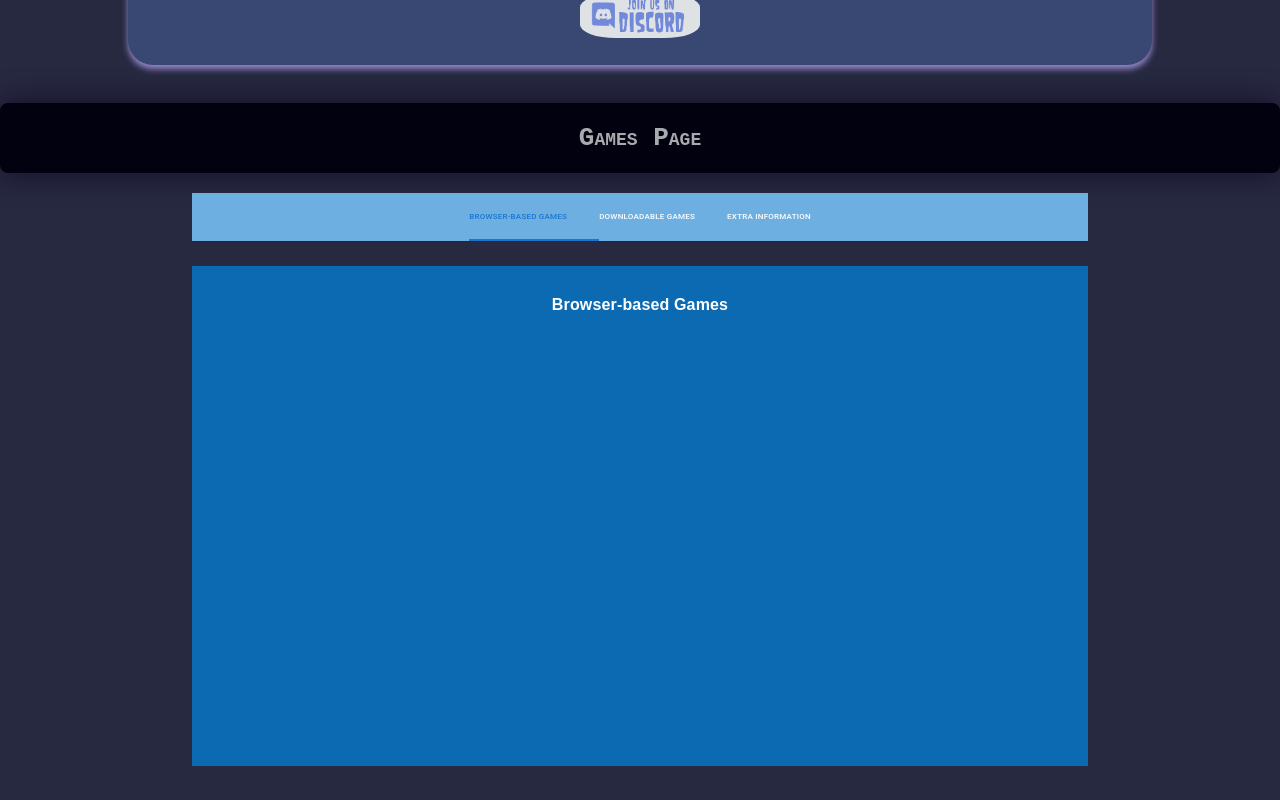
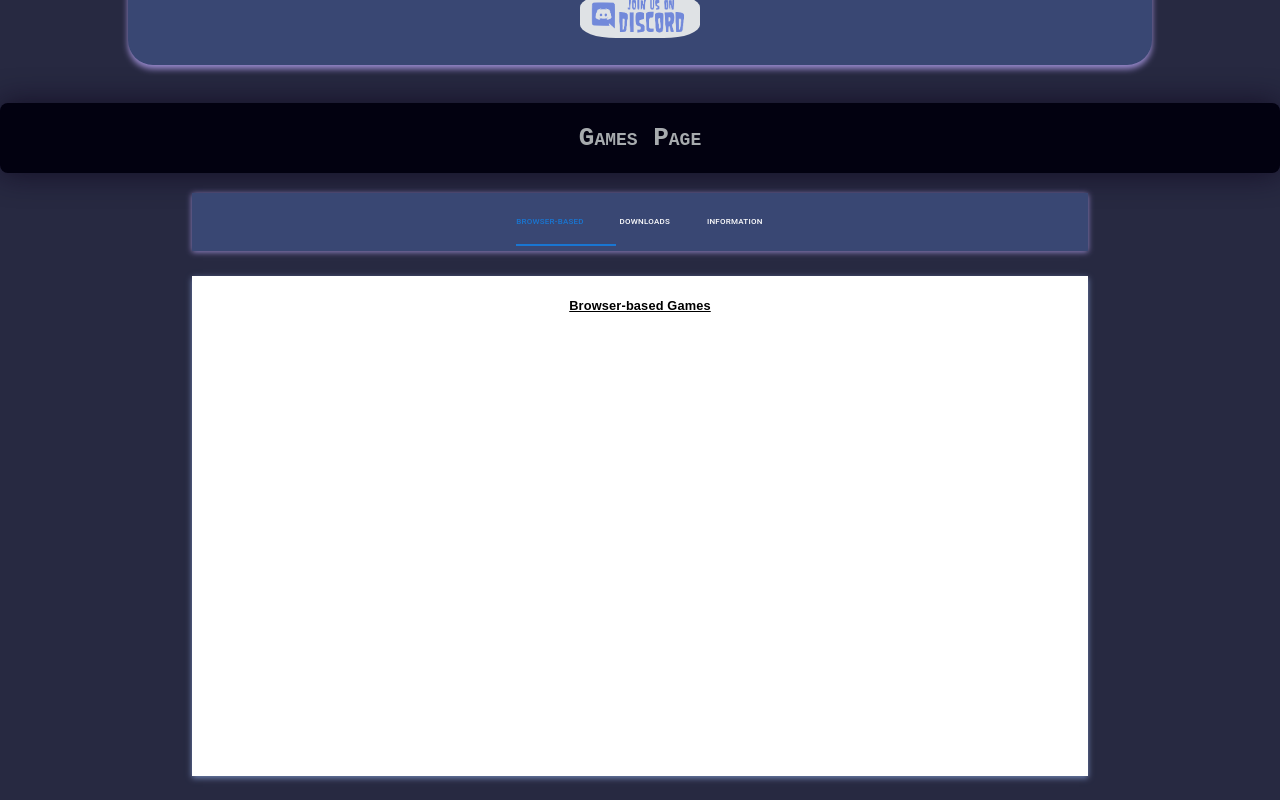
Before and after one commit to bryceberwald/Berz, a React (Create React App) app in the folder client/: page /games in a window 1280 px wide. Shown: the part 488-1288 px from the top of the page. Built offline with nearby package versions, Linux system fonts and the light colour scheme; a web font is replaced by a local one.

Commit message:
A few updates to the styling for the GamesPage.

```diff
--- a/client/src/pages/GamesPage/GamesPage.css
+++ b/client/src/pages/GamesPage/GamesPage.css
@@ -1,11 +1,3 @@
-.top-games-container {
-  padding: 20px;
-  background-color: #fff;
-  border-radius: 8px;
-  box-shadow: 0 0 10px rgba(0, 0, 0, 0.1);
-  margin-top: 20px;
-}
-
 .games-container h3 {
   text-align: center;
   padding: 2%;
@@ -29,21 +21,12 @@
   font-variant: small-caps;
 }
 
-.games-wrapper {
-  display: flex;
-  justify-content: space-around;
-  width: 100%;
-  flex-wrap: wrap;
-}
-
-.Game {
-  width: calc(33.33% - 10px);
-  margin-bottom: 20px;
-}
-
-.GameLabel {
-  text-align: center;
-  color: aliceblue;
+.top-games-container {
+  padding: 20px;
+  background-color: #fff;
+  border-radius: 8px;
+  box-shadow: 0 0 10px rgba(0, 0, 0, 0.1);
+  margin-top: 20px;
 }
 
 /* Styling for the tabs */
@@ -51,57 +34,26 @@
 .MuiTabs-root {
   width: 100%;
   margin: 0 auto;
-  background-color: #6dafe1;
-}
-
-.MuiTab-root {
-  min-width: auto;
-}
-
-.MuiTabs-indicator {
-  background-color: #527087;
+  background-color: #394773;
+  padding: 5px 0; /* Increased padding for more emphasis */
+  margin: auto;
+  box-shadow: 0 1px 6px rgba(169, 152, 225, 0.872);
 }
 
 /* Styling for the tab panels */
 
-.games-tab-1 {
+.games-tab-panel-content {
   width: 70vw;
   height: 500px;
-  background-color: #0b6ab2;
+  background-color: #ffffff;
+  box-shadow: 0 2px 6px rgba(125, 148, 197, 0.872);
 }
 
-.games-tab-1  h1{
-  color: #ffffff;
+.games-tab-panel-content  h1{
+  color: #000000;
   font-family: fantasy;
-  font-size: 1em;
+  font-size: 0.8em;
   text-align: center;
-  padding: 3%;
+  text-decoration: underline;
+  padding-top: 20px;
 }
-
-.games-tab-2 {
-  width: 70vw;
-  height: 500px;
-  background-color: #0b6ab2;
-}
-
-.games-tab-2  h1{
-  color: #ffffff;
-  font-family: fantasy;
-  font-size: 1em;
-  text-align: center;
-  padding: 3%;
-}
-
-.games-tab-3 {
-  width: 70vw;
-  height: 500px;
-  background-color: #0b6ab2;
-}
-
-.games-tab-3  h1{
-  color: #ffffff;
-  font-family: fantasy;
-  font-size: 1em;
-  text-align: center;
-  padding: 3%;
-}
--- a/client/src/pages/GamesPage/GamesPage.js
+++ b/client/src/pages/GamesPage/GamesPage.js
@@ -61,23 +61,23 @@ export default function BasicTabs() {
       <Box sx={{ display: 'flex', flexDirection: 'column', alignItems: 'center', width: '100%' }}>
         <Box sx={{ borderBottom: 1, borderColor: 'divider', width: '70%' }}>
           <Tabs value={value} onChange={handleChange} aria-label="basic tabs example" centered>
-            <Tab label="Browser-based games" {...a11yProps(0)} sx={{ fontSize: '0.5em', color: '#ffffff' }} />
-            <Tab label="Downloadable games" {...a11yProps(1)} sx={{ fontSize: '0.5em', color: '#ffffff' }} />
-            <Tab label="Extra Information" {...a11yProps(2)} sx={{ fontSize: '0.5em', color: '#ffffff' }} />
+            <Tab label="Browser-based" {...a11yProps(0)} sx={{ fontSize: '0.5em', color: '#ffffff' }} />
+            <Tab label="Downloads" {...a11yProps(1)} sx={{ fontSize: '0.5em', color: '#ffffff' }} />
+            <Tab label="Information" {...a11yProps(2)} sx={{ fontSize: '0.5em', color: '#ffffff' }} />
           </Tabs>
         </Box>
         <CustomTabPanel value={value} index={0}>
-          <div className='games-tab-1'>
+          <div className='games-tab-panel-content'>
             <h1>Browser-based Games</h1>
           </div>
         </CustomTabPanel>
         <CustomTabPanel value={value} index={1}>
-          <div className='games-tab-2'>
+          <div className='games-tab-panel-content'>
             <h1>Downloadable Games</h1>
           </div>
         </CustomTabPanel>
         <CustomTabPanel value={value} index={2}>
-          <div className='games-tab-3'>
+          <div className='games-tab-panel-content'>
             <h1>Extra Information</h1>
           </div>
         </CustomTabPanel>
```
